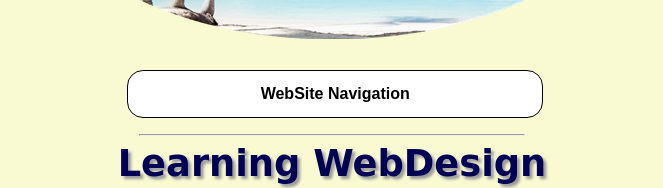
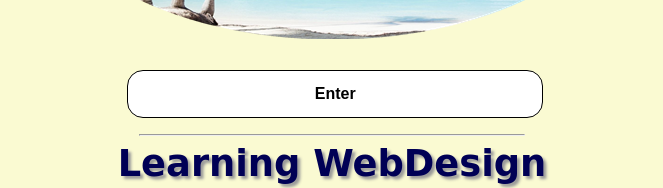
Before and after one commit to musopa/webpage, a plain HTML site: page index.html in a window 1280 px wide. Shown: the part 369-557 px from the top of the page, without its empty margins (308-971 px from the left). Drawn offline with Linux system fonts and the light colour scheme.

Commit message:
Update index.html

```diff
--- a/index.html
+++ b/index.html
@@ -16,7 +16,7 @@
 <body>
   <h1 id="top" class="center">Building WebSites</h1>
   <p class="center" id="image"><img src="webdesign.png" alt="webdesign image" /></p><br>
-  <nav class="nav"><a href="navigation.html">WebSite Navigation</a> </nav>
+  <nav class="nav"><a href="navigation.html">Enter</a> </nav>
   <br>
   <hr>
   <h2 class="center">Learning WebDesign</h2>
```
